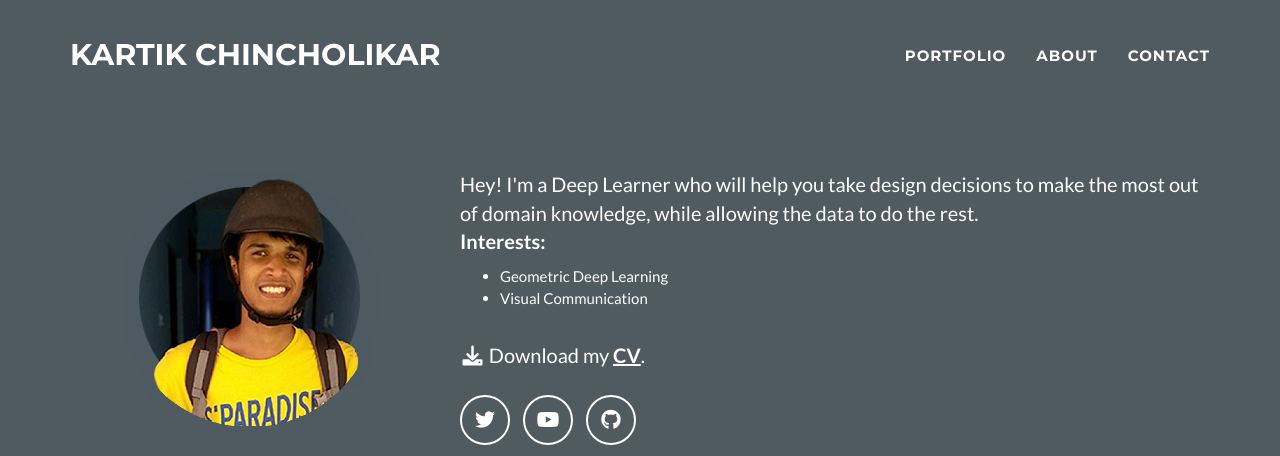
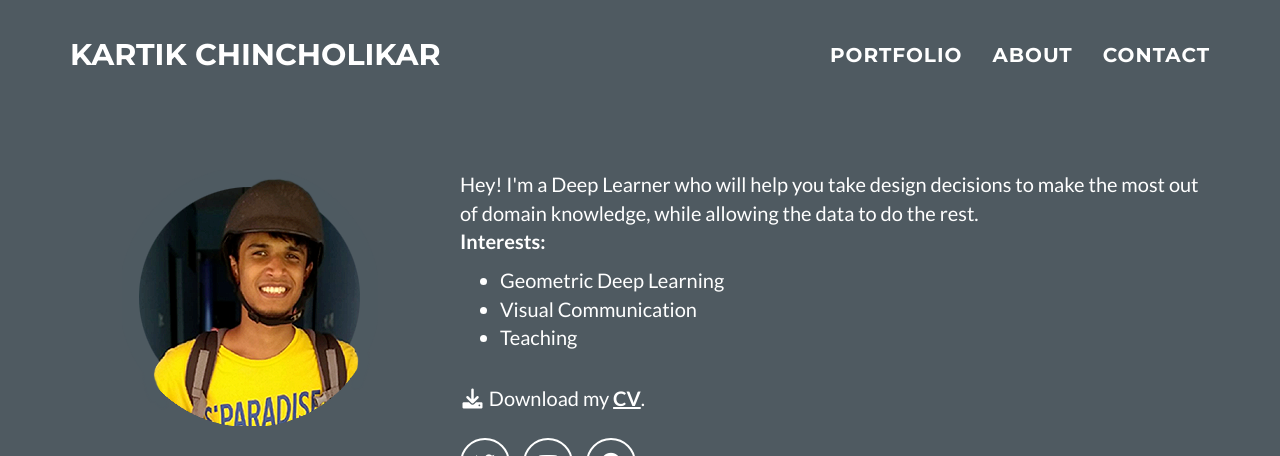
Before and after one commit to kartikchincholikar/kartikchincholikar.github.io, a Jekyll site: the page built from _posts/2014-07-17-Simulations in Statistical Learning Theory.markdown, in a window 1280 px wide and 1400 px high, cut to the strip 0-456 px from the top of the window. Built offline with Jekyll 4.4.1, drawn with Linux system fonts in a browser that asks for light colours; some of the changed text lies outside the part shown.

Commit message:
changes to list element fonts, contact me

```diff
--- a/_includes/contact_static.html
+++ b/_includes/contact_static.html
@@ -6,10 +6,12 @@
         <p><<b> LET'S CONNECT </b>><br>
         <i>Stone tools were used three millions years ago, first fire was lit two million years ago, and the internet - 40 years ago.</i><br>
         It is where I love learning new things and meeting new people. Let's discuss working on a collaboration for any of the following:<br>
-        - ML/DL Project<br>
-        - Designing a <i>chatgpty</i> workflow<br>
-        - Teaching ML/DL - here are the topic covered<br>
-        - Consultancy - here is the calendly link<br><br>
+        <ul>
+          <li>ML/DL Project</li>
+          <li>Designing a <i>chatgpty</i> workflow</li>
+          <li>Teaching ML/DL - here are the topic covered</li>
+          <li>Consultancy - here is the calendly link</li>
+        </ul>
         Email: [name].niszoig@gmail.com
         </p>
         <ul class="list-inline">
--- a/_includes/css/main.css
+++ b/_includes/css/main.css
@@ -9,6 +9,10 @@ body {
 }
 
 p {
+    font-size: 20px;
+}
+
+li {
     font-size: 20px;
 }
 
--- a/_includes/header.html
+++ b/_includes/header.html
@@ -12,6 +12,7 @@
           <ul>
             <li>Geometric Deep Learning</li>
             <li>Visual Communication</li>
+            <li>Teaching</li>
           </ul>
         </p>
         <br>
```
